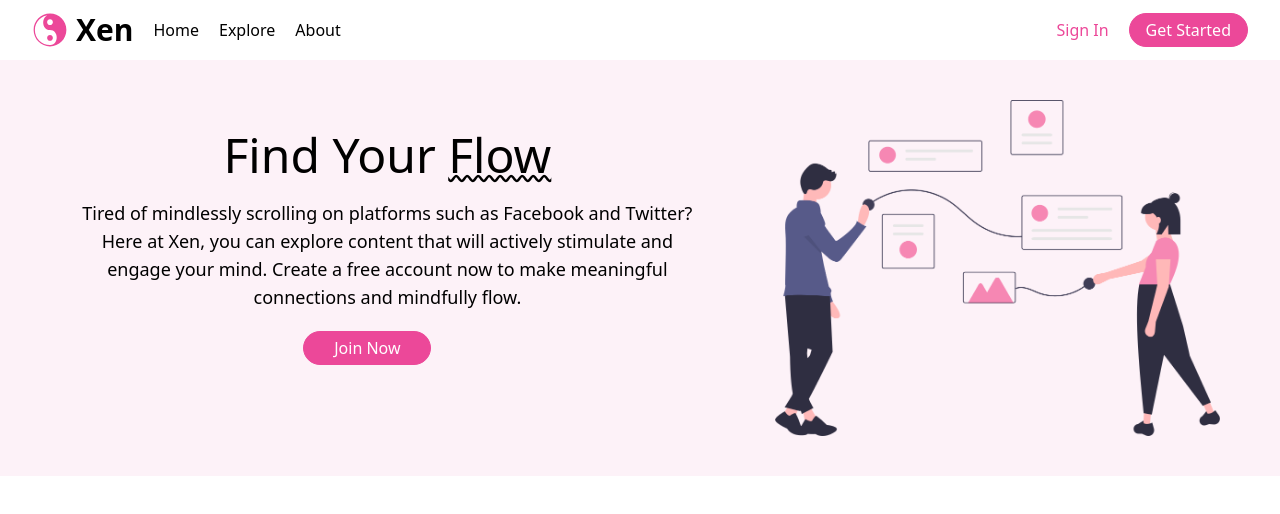
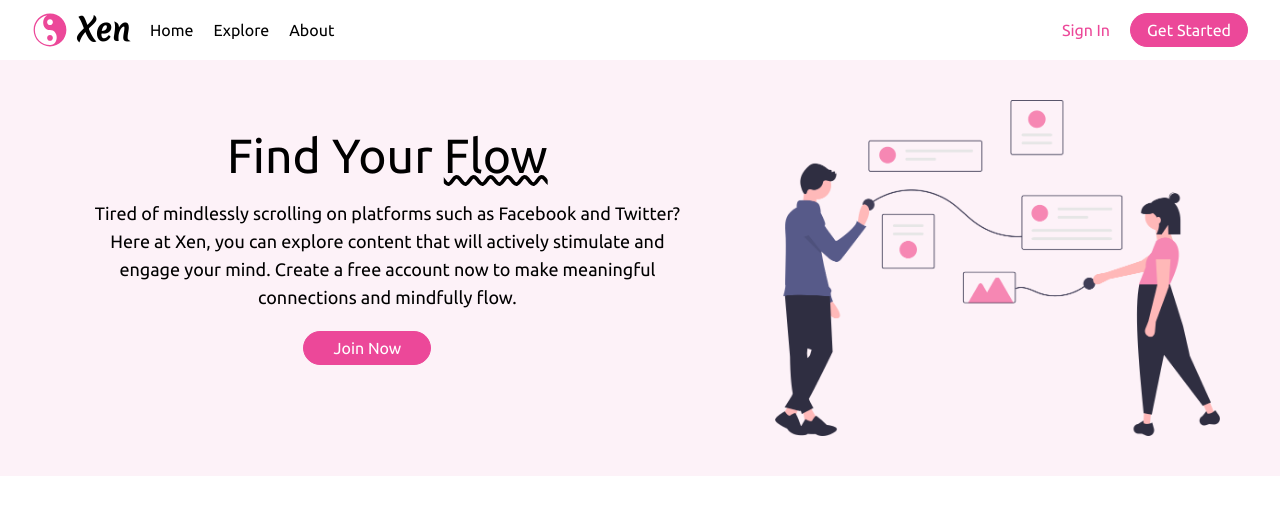
Before and after one commit to AveryKing/xen, a Next.js app in the folder xen-client/: page / in a window 1280 px wide. Shown: the top 514 px of the page. Built offline with nearby package versions, Linux system fonts and the light colour scheme.

Commit message:
font update

```diff
--- a/xen-client/components/CallToAction.tsx
+++ b/xen-client/components/CallToAction.tsx
@@ -2,7 +2,7 @@ import React from 'react';
 import Link from 'next/link';
 const CallToAction = () => {
     return (
-        <div className='flex justify-between  w-full items-center bg-pink-50  py-10 lg:py-0'>
+        <div className='font-ubuntu flex justify-between  w-full items-center bg-pink-50  py-10 lg:py-0'>
             <div className=' md:w-7/12 px-5 lg:px-10 space-y-5 text-center lg:mb-10'>
                 <h1 className=' text-4xl md:text-5xl lg:text-5xl md:pl-10 '>Find Your <span className='underline decoration-wavy decoration-from-font underline-offset-auto'>Flow</span></h1>
                 <h2 className='lg:text-lg md:pl-10'>Tired of mindlessly scrolling on platforms such as Facebook and Twitter?
--- a/xen-client/components/Navbar.tsx
+++ b/xen-client/components/Navbar.tsx
@@ -1,13 +1,13 @@
 import {GiYinYang, GiHamburgerMenu} from 'react-icons/gi'
 const Navbar = () => {
     return (
-        <header className='flex justify-between px-8 py-3 max-w-full mx-auto shadow-md'>
+        <header className='font-ubuntu flex justify-between px-8 py-3 max-w-full mx-auto shadow-md'>
             <div className="flex items-center space-x-5">
                 <div className={'flex items-center space-x-2 text-2xl'}>
                 <a href={'/'}>
                    <GiYinYang className={'text-4xl text-pink-500'}/>
                 </a>
-                <p className='font-semibold lg:text-3xl'>Xen</p>
+                <p className='font-logo font-semibold lg:text-3xl'>Xen</p>
                 </div>
                 <div className=" hidden md:inline-flex items-center space-x-5">
                     <h3>Home</h3>
--- a/xen-client/pages/_document.tsx
+++ b/xen-client/pages/_document.tsx
@@ -13,7 +13,8 @@ class MyDocument extends Document {
                     <title>Xen</title>
                     <link rel="preconnect" href="https://fonts.googleapis.com"/>
                     <link rel="preconnect" href="https://fonts.gstatic.com" />
-                    <link href="https://fonts.googleapis.com/css2?family=Poppins&display=swap" rel="stylesheet"/>
+                    <link href="https://fonts.googleapis.com/css2?family=Ubuntu&display=swap" rel="stylesheet"/>
+                    <link href="https://fonts.googleapis.com/css2?family=Merienda&display=swap" rel="stylesheet"/>
                 </Head>
                 <body>
                 <Main />
--- a/xen-client/tailwind.config.js
+++ b/xen-client/tailwind.config.js
@@ -8,6 +8,7 @@ module.exports = {
     extend: {
       fontFamily: {
         ubuntu: ['Ubuntu'],
+        logo: ['Merienda'],
       },
     },
   },
```
